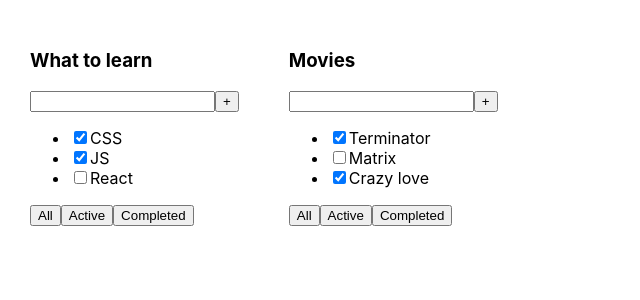
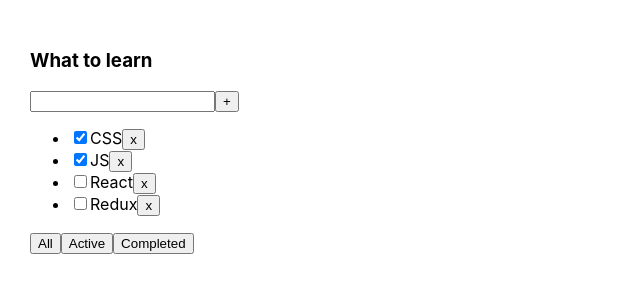
Before and after one commit to ArtemMakhov/Todolist-TS, a React (Create React App) app: page / in a window 1280 px wide. Shown: the top 300 px of the page, without its empty margins (0-640 px from the left). Built offline with nearby package versions, Linux system fonts and the light colour scheme.

Commit message:
add removeTasks function

```diff
--- a/src/App.tsx
+++ b/src/App.tsx
@@ -1,23 +1,40 @@
+import { useState } from 'react';
 import './App.css';
-import { Todolist } from './Dodolist';
+import { Todolist,TasksType } from './Dodolist';
+
+export type FilterValuesType = 'all' | 'completed' | 'active'
 
 function App() {
 
-  let tasks1 = [
+
+  const [tasks, setTasks] = useState<Array<TasksType>>([
     { id: 1, title: "CSS", isDone: true },
     { id: 2, title: "JS", isDone: true },
-    { id: 3, title: "React", isDone: false }
-  ];
-  let tasks2 = [
-    { id: 1, title: "Terminator", isDone: true },
-    { id: 2, title: "Matrix", isDone: false },
-    { id: 3, title: "Crazy love", isDone: true }
-  ];
+    { id: 3, title: "React", isDone: false },
+    { id: 4, title: "Redux", isDone: false }
+  ]);
+  const [filter, setFilter] = useState<FilterValuesType>('all');
+
+  function removeTask(id: number) {
+    let filteredTasks = tasks.filter(task => task.id !== id)
+    setTasks(filteredTasks)
+  }
+
+  function changeFilter(value: FilterValuesType) {
+    setFilter(value)
+  }
+
+  let tasksForTodolist = tasks;
+  if (filter === 'completed') {
+    tasksForTodolist = tasks.filter(task => task.isDone === true)
+  }
+    if (filter === 'active') {
+    tasksForTodolist = tasks.filter(task => task.isDone === false)
+  }
 
   return (
     <div className="App">
-      <Todolist title='What to learn' tasks={tasks1} />
-      <Todolist title='Movies' tasks={tasks2} />
+      <Todolist title='What to learn' tasks={tasksForTodolist} removeTask={removeTask} changeFilter={changeFilter} />
     </div>
   );
 }
--- a/src/Dodolist.tsx
+++ b/src/Dodolist.tsx
@@ -1,12 +1,16 @@
-type TasksType = {
+import { FilterValuesType } from "./App"
+
+export type TasksType = {
   id: number
   title: string
-  isDone:boolean
+  isDone: boolean
 }
 
 type PropsType = {
   title: string
   tasks: Array<TasksType>
+  removeTask: (id:number)=> void
+  changeFilter: (value:FilterValuesType)=> void
 }
 
 export function Todolist(props: PropsType) {
@@ -18,14 +22,17 @@
         <button>+</button>
       </div>
       <ul>
-        <li><input type="checkbox" checked={props.tasks[0].isDone} /><span>{props.tasks[0].title}</span></li>
-        <li><input type="checkbox" checked={props.tasks[1].isDone} /><span>{props.tasks[1].title}</span></li>
-        <li><input type="checkbox" checked={props.tasks[2].isDone} /><span>{props.tasks[2].title}</span></li>
+        {props.tasks.map(task => <li>
+          <input type="checkbox" checked={task.isDone} />
+          <span>{task.title}</span>
+          <button onClick={()=> {props.removeTask(task.id)}}>x</button>
+        </li>
+        )}
       </ul>
       <div>
-        <button>All</button>
-        <button>Active</button>
-        <button>Completed</button>
+        <button onClick={()=> {props.changeFilter('all')}}>All</button>
+        <button onClick={()=> {props.changeFilter('active')}}>Active</button>
+        <button onClick={()=> {props.changeFilter('completed')}}>Completed</button>
       </div>
     </div>
   )
```
